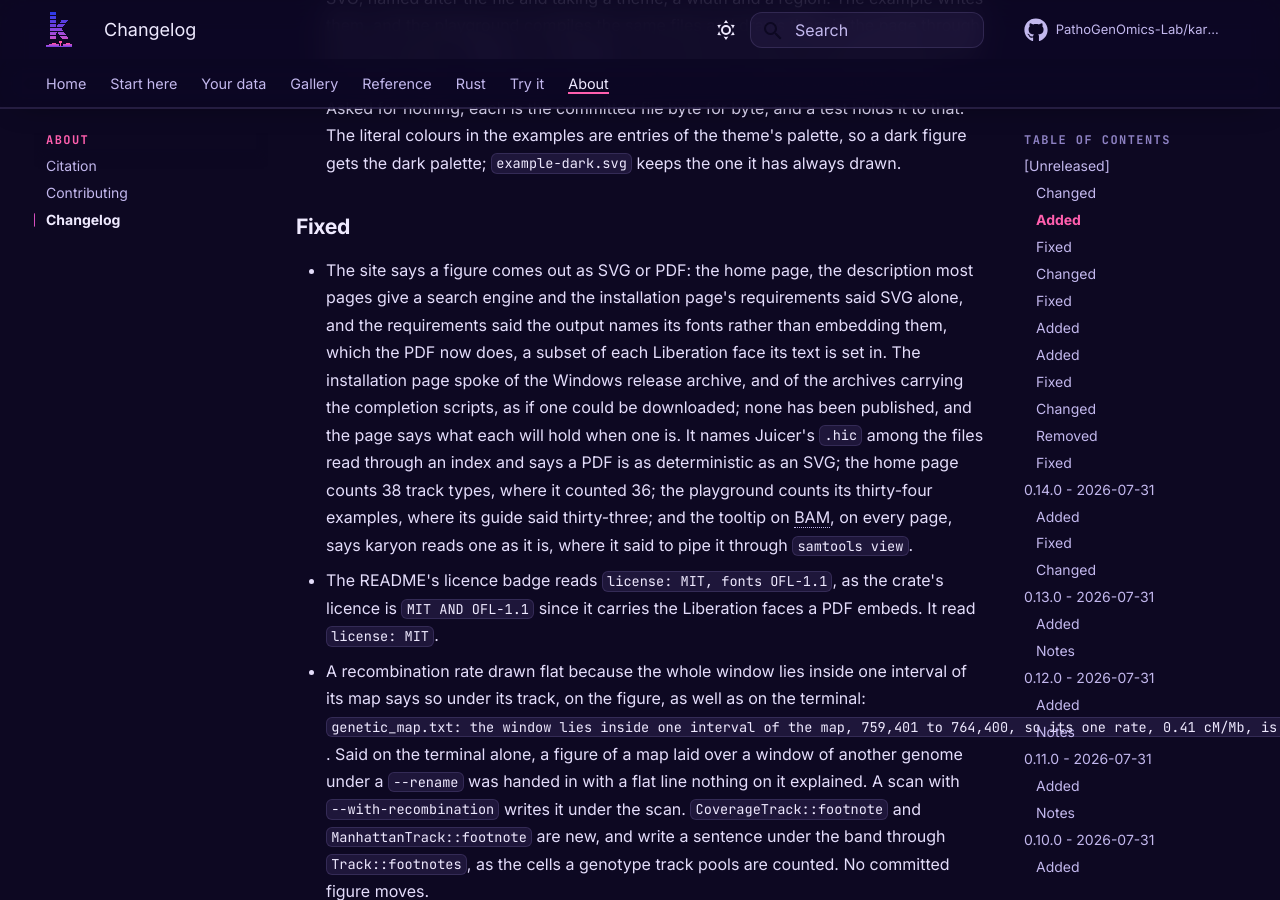
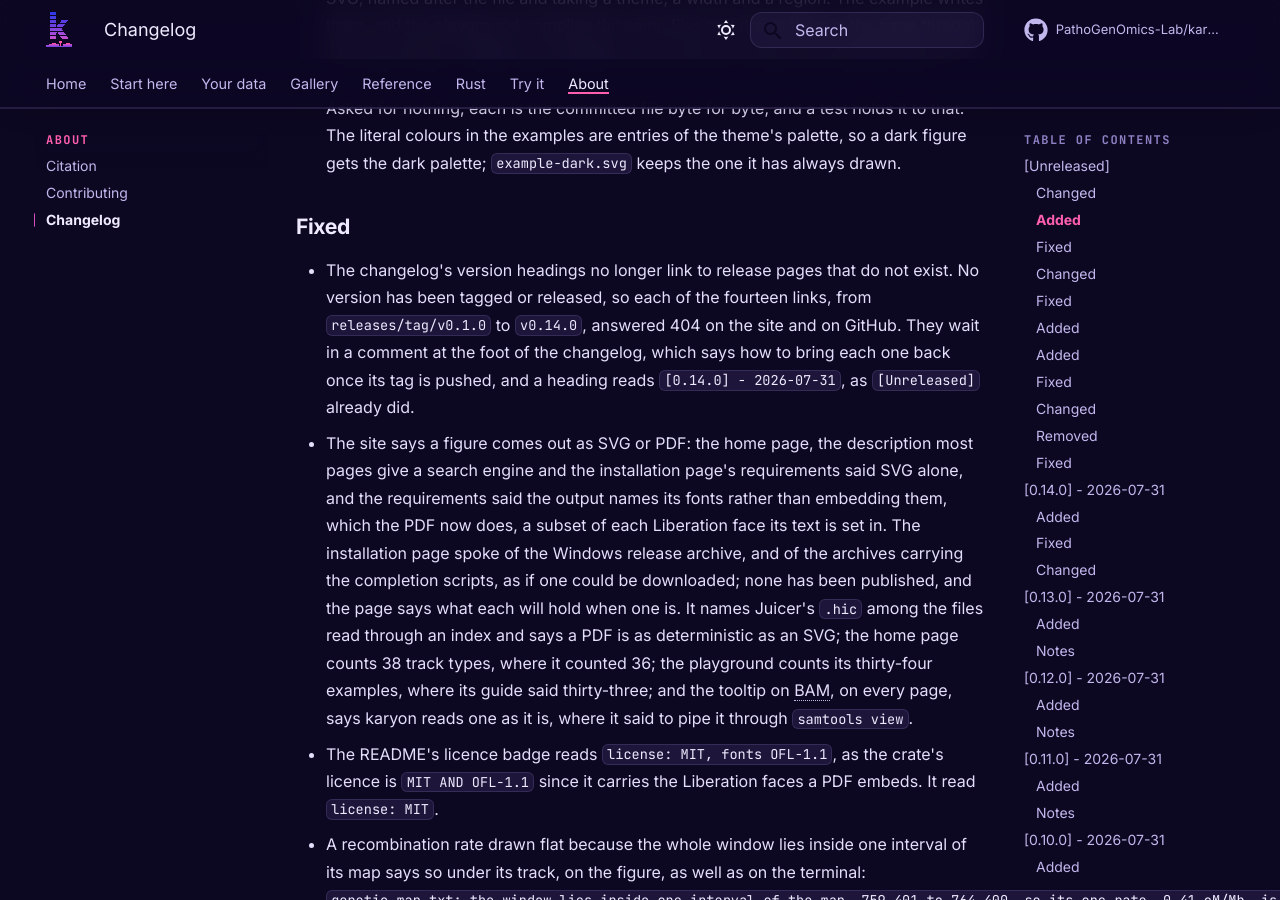
Before and after one commit to PathoGenOmics-Lab/karyon, an MkDocs documentation site: the page built from docs/about/changelog.md, in a window 1280 px wide and 900 px high, scrolled down 46776 px. Built offline with MkDocs 1.6.1 and Material for MkDocs 9.7.7, drawn with Linux system fonts in a browser that asks for light colours; comment, search, counter and statistics services are not loaded; some of the changed text lies outside the part shown.

Commit message:
Stop the changelog's version headings linking to releases that do not exist
No version has been tagged or released, so all fourteen links to releases/tag/vX.Y.Z answered 404 on the site and on GitHub. The link lines wait in a comment at the foot of CHANGELOG.md that says how to bring each back once its tag is pushed, and the headings keep the bracketed form the release workflow and the manual page's test read.

```diff
--- a/CHANGELOG.md
+++ b/CHANGELOG.md
@@ -1838,6 +1838,12 @@ project adheres to [Semantic Versioning](https://semver.org/spec/v2.0.0.html).
 
 ### Fixed
 
+- The changelog's version headings no longer link to release pages that do
+  not exist. No version has been tagged or released, so each of the fourteen
+  links, from `releases/tag/v0.1.0` to `v0.14.0`, answered 404 on the site and
+  on GitHub. They wait in a comment at the foot of the changelog, which says
+  how to bring each one back once its tag is pushed, and a heading reads
+  `[0.14.0] - 2026-07-31`, as `[Unreleased]` already did.
 - The site says a figure comes out as SVG or PDF: the home page, the
   description most pages give a search engine and the installation page's
   requirements said SVG alone, and the requirements said the output names its
@@ -3858,6 +3864,16 @@ First release. Everything below is new.
 - `examples/locus.rs`, which renders the two figures in the README from a fixed
   seed.
 
+<!--
+Each version heading above is written to link to its release page on GitHub,
+through the lines below. No version has been tagged or released yet, so every
+one of those pages answers 404, and the lines wait in this comment, which
+leaves each heading as plain text. At the first release, push its tag, write a
+line for it in the same form and move it out of this comment, with the line of
+every older version that gets a tag too. Once a tag exists, an [Unreleased]
+line can link the comparison of the newest tag with main, as Keep a Changelog
+suggests.
+
 [0.14.0]: https://github.com/PathoGenOmics-Lab/karyon/releases/tag/v0.14.0
 [0.13.0]: https://github.com/PathoGenOmics-Lab/karyon/releases/tag/v0.13.0
 [0.12.0]: https://github.com/PathoGenOmics-Lab/karyon/releases/tag/v0.12.0
@@ -3873,3 +3889,4 @@ First release. Everything below is new.
 [0.3.0]: https://github.com/PathoGenOmics-Lab/karyon/releases/tag/v0.3.0
 [0.2.0]: https://github.com/PathoGenOmics-Lab/karyon/releases/tag/v0.2.0
 [0.1.0]: https://github.com/PathoGenOmics-Lab/karyon/releases/tag/v0.1.0
+-->
--- a/docs/about/changelog.md
+++ b/docs/about/changelog.md
@@ -6,8 +6,8 @@ search:
 
 # Changelog
 
-What changed in each release of karyon, newest first, and why it changed. The
-Unreleased section at the top is everything since the last release.
+What changed in each version of karyon, newest first, and why it changed. The
+Unreleased section at the top is everything since the last version.
 { .k-lead }
 
 --8<-- "CHANGELOG.md:3"
```
